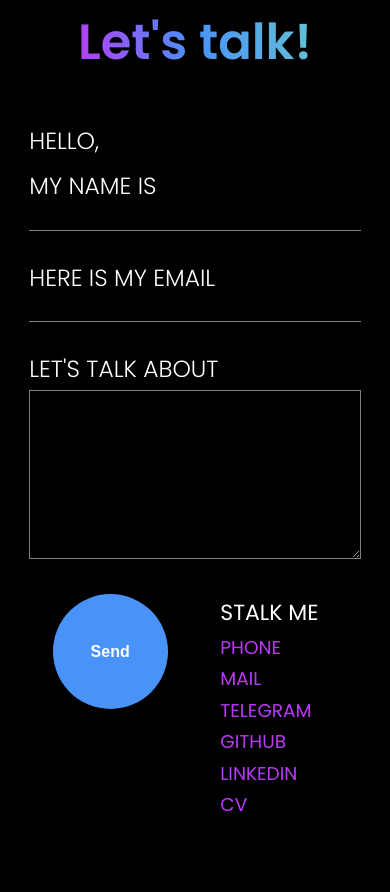
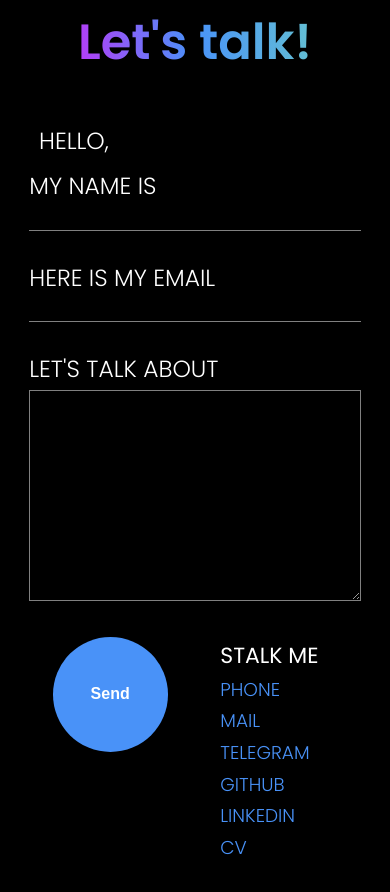
Before and after one commit to Paavveel/paveltomilin, a React (Create React App) app: page / in a window 390 px wide. Shown: the part 3660-4552 px from the top of the page. Before the commit the page ends 4513 px from the top, so only its background shows below. Built offline with nearby package versions, Linux system fonts and the light colour scheme.

Commit message:
Contacts change display on large breakpoint

```diff
--- a/src/pages/home/Contacts.js
+++ b/src/pages/home/Contacts.js
@@ -44,11 +44,27 @@ const StyledForm = styled(motion.form)`
   flex-direction: column;
   align-items: center;
 
+  h4 {
+    align-self: flex-start;
+    font-size: 5vw;
+    line-height: 7.5vw;
+    font-weight: 300;
+    text-transform: uppercase;
+    padding: 0;
+    padding-left: 22%;
+
+    @media ${media.small} {
+      font-size: 6vw;
+      padding-left: 10%;
+    }
+  }
+
   p {
     display: flex;
     flex-direction: column;
     align-items: baseline;
     flex-wrap: wrap;
+    width: 100%;
     gap: 0.2rem;
     font-size: 5vw;
     line-height: 7.5vw;
@@ -60,19 +76,10 @@ const StyledForm = styled(motion.form)`
       gap: 0.4rem;
       padding: 1rem 0;
     }
-
-    &:nth-of-type(1) {
-      padding: 0;
-      padding-left: 22%;
-
-      @media ${media.small} {
-        padding-left: 0;
-      }
-    }
   }
 
   input {
-    width: 45%;
+    width: 70%;
     background: transparent;
     user-select: none;
     outline: none;
@@ -98,7 +105,7 @@ const StyledForm = styled(motion.form)`
 
   textarea {
     width: 100%;
-    min-height: 20vh;
+    min-height: 30vh;
     background: transparent;
     user-select: none;
     outline: none;
@@ -115,7 +122,8 @@ const StyledForm = styled(motion.form)`
     @media ${media.small} {
       font-size: 4vw;
     }
-    @media ${media.small} {
+    @media ${media.xsmall} {
+      min-height: 25vh;
       font-size: 5vw;
     }
   }
@@ -130,6 +138,15 @@ const StyledForm = styled(motion.form)`
 const StyledFormContainer = styled(motion.div)`
   background: transparent;
   width: 85%;
+  display: flex;
+
+  div {
+    width: 100%;
+  }
+
+  @media ${media.small} {
+    flex-direction: column;
+  }
 `;
 const StyledControlContainer = styled(motion.div)`
   display: flex;
@@ -190,8 +207,8 @@ const StyledSubmitButton = styled(motion.button)`
 `;
 const StyledLink = styled(motion.a)`
   font-size: 2.2vmax;
-  color: var(--purple);
-  font-weight: normal;
+  color: var(--blue);
+  font-weight: 300;
   text-transform: uppercase;
   width: fit-content;
 
@@ -260,8 +277,9 @@ const Contacts = () => {
     <StyledContacts>
       <StyledTitle>Let's talk!</StyledTitle>
       <StyledForm ref={formRef} onSubmit={handleSubmit(onSubmit)}>
+        <h4>Hello,</h4>
         <StyledFormContainer>
-          <p>Hello,</p>
+          <div>
             <p>
               <label htmlFor='name'>my name is</label>
               <input id='name' autoComplete='off' {...register('name')} />
@@ -272,6 +290,8 @@ const Contacts = () => {
               <input id='email' autoComplete='off' {...register('email')} />
               {errors.email && <span>{errors.email?.message}</span>}
             </p>
+          </div>
+
           <p>
             <label htmlFor='message'>let's talk about</label>
             <textarea
@@ -288,6 +308,9 @@ const Contacts = () => {
               disabled={isSending}
               whileHover={{
                 scale: 0.9,
+                transition: {
+                  ease: 'easeOut',
+                },
               }}
             >
               {isSending ? 'Sending...' : 'Send'}
```
Lines whose indentation alone changed are shown as unchanged.
